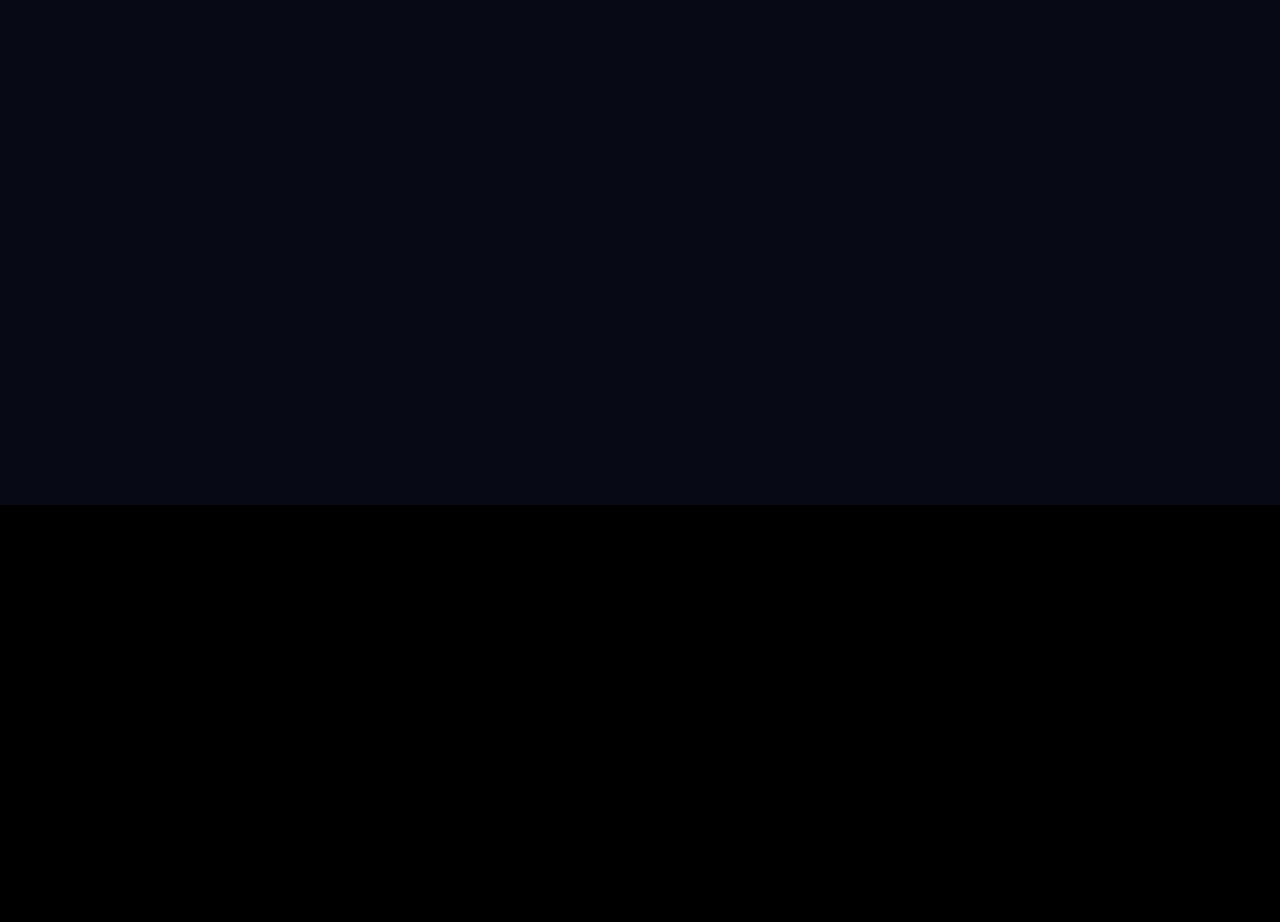
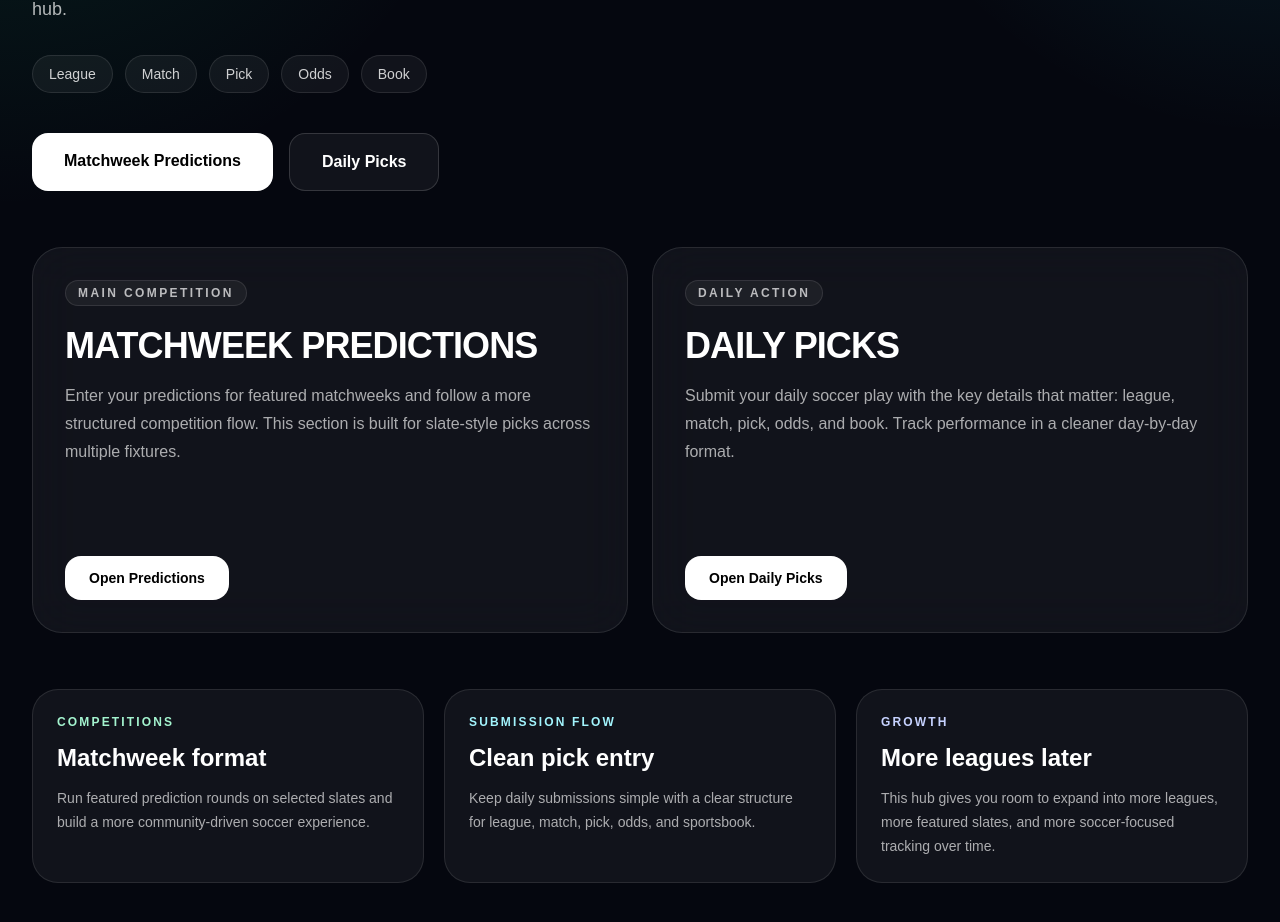
Before and after one commit to tuxedmask/forezone, a Next.js app: page /soccer in a window 1280 px wide. Shown: the part 376-1298 px from the top of the page. Before the commit the page ends 881 px from the top, so only its background shows below. Built offline with nearby package versions, Linux system fonts and the light colour scheme; no server answers.

Commit message:
Built Soccer Zone hub page

```diff
--- a/app/soccer/page.tsx
+++ b/app/soccer/page.tsx
@@ -1,17 +1,173 @@
+import Link from "next/link";
+
+function FeatureCard({
+  eyebrow,
+  title,
+  description,
+  href,
+  buttonLabel,
+  accent,
+}: {
+  eyebrow: string;
+  title: string;
+  description: string;
+  href: string;
+  buttonLabel: string;
+  accent: string;
+}) {
+  return (
+    <div className="group relative overflow-hidden rounded-[30px] border border-white/10 bg-white/5 p-6 backdrop-blur-xl transition duration-300 hover:-translate-y-1 hover:border-white/20 hover:bg-white/[0.07] sm:p-8">
+      <div
+        className={`absolute inset-0 opacity-0 blur-3xl transition duration-300 group-hover:opacity-100 ${accent}`}
+      />
+
+      <div className="relative z-10 flex h-full min-h-[320px] flex-col justify-between">
+        <div>
+          <div className="inline-flex rounded-full border border-white/10 bg-white/5 px-3 py-1 text-xs font-semibold uppercase tracking-[0.2em] text-white/70">
+            {eyebrow}
+          </div>
+
+          <h2 className="mt-5 text-3xl font-black uppercase tracking-tight text-white sm:text-4xl">
+            {title}
+          </h2>
+
+          <p className="mt-4 max-w-xl text-sm leading-7 text-white/65 sm:text-base">
+            {description}
+          </p>
+        </div>
+
+        <div className="mt-10">
+          <Link
+            href={href}
+            className="inline-flex rounded-2xl bg-white px-6 py-3 text-sm font-semibold text-black transition hover:scale-[1.02]"
+          >
+            {buttonLabel}
+          </Link>
+        </div>
+      </div>
+    </div>
+  );
+}
+
 export default function SoccerPage() {
   return (
-    <main className="min-h-screen bg-[#070914] px-4 py-16 text-white sm:px-6 lg:px-8">
-      <div className="mx-auto max-w-7xl">
-        <div className="mb-6 inline-flex rounded-full border border-emerald-400/20 bg-emerald-500/10 px-4 py-2 text-xs font-semibold uppercase tracking-[0.2em] text-emerald-200">
-          Soccer Section
+    <main className="min-h-screen bg-[#05070f] text-white">
+      <section className="relative isolate overflow-hidden">
+        <div className="absolute inset-0 bg-[radial-gradient(circle_at_top_left,rgba(16,185,129,0.16),transparent_28%),radial-gradient(circle_at_top_right,rgba(34,211,238,0.14),transparent_24%),linear-gradient(to_bottom,rgba(5,7,15,0.25),rgba(5,7,15,0.96))]" />
+
+        <div className="relative mx-auto max-w-7xl px-4 py-16 sm:px-6 lg:px-8 lg:py-20">
+          <div className="max-w-4xl">
+            <div className="inline-flex rounded-full border border-emerald-400/20 bg-emerald-500/10 px-4 py-2 text-xs font-semibold uppercase tracking-[0.22em] text-emerald-200">
+              Fore Zone • Soccer Zone
+            </div>
+
+            <h1 className="mt-6 text-5xl font-black uppercase tracking-tight sm:text-6xl lg:text-7xl">
+              Soccer Zone
+            </h1>
+
+            <p className="mt-6 max-w-2xl text-base leading-7 text-white/70 sm:text-lg">
+              Welcome to the soccer side of Fore Zone. Build matchweek
+              predictions, submit daily picks, and track your action across
+              leagues, matches, odds, and books in one clean hub.
+            </p>
+
+            <div className="mt-8 flex flex-wrap gap-3">
+              <span className="rounded-full border border-white/10 bg-white/5 px-4 py-2 text-sm text-white/80">
+                League
+              </span>
+              <span className="rounded-full border border-white/10 bg-white/5 px-4 py-2 text-sm text-white/80">
+                Match
+              </span>
+              <span className="rounded-full border border-white/10 bg-white/5 px-4 py-2 text-sm text-white/80">
+                Pick
+              </span>
+              <span className="rounded-full border border-white/10 bg-white/5 px-4 py-2 text-sm text-white/80">
+                Odds
+              </span>
+              <span className="rounded-full border border-white/10 bg-white/5 px-4 py-2 text-sm text-white/80">
+                Book
+              </span>
+            </div>
+
+            <div className="mt-10 flex flex-col gap-4 sm:flex-row">
+              <Link
+                href="/soccer/predictions"
+                className="rounded-2xl bg-white px-8 py-4 text-base font-semibold text-black transition hover:scale-[1.02]"
+              >
+                Matchweek Predictions
+              </Link>
+
+              <Link
+                href="/soccer/submit"
+                className="rounded-2xl border border-white/15 bg-white/5 px-8 py-4 text-base font-semibold text-white transition hover:scale-[1.02] hover:bg-white/10"
+              >
+                Daily Picks
+              </Link>
+            </div>
+          </div>
+
+          <div className="mt-14 grid gap-6 lg:grid-cols-2">
+            <FeatureCard
+              eyebrow="Main Competition"
+              title="Matchweek Predictions"
+              description="Enter your predictions for featured matchweeks and follow a more structured competition flow. This section is built for slate-style picks across multiple fixtures."
+              href="/soccer/predictions"
+              buttonLabel="Open Predictions"
+              accent="bg-emerald-500/20"
+            />
+
+            <FeatureCard
+              eyebrow="Daily Action"
+              title="Daily Picks"
+              description="Submit your daily soccer play with the key details that matter: league, match, pick, odds, and book. Track performance in a cleaner day-by-day format."
+              href="/soccer/submit"
+              buttonLabel="Open Daily Picks"
+              accent="bg-cyan-500/20"
+            />
+          </div>
+
+          <div className="mt-14 grid gap-5 md:grid-cols-3">
+            <div className="rounded-[26px] border border-white/10 bg-white/5 p-6">
+              <div className="text-xs font-semibold uppercase tracking-[0.18em] text-emerald-200">
+                Competitions
+              </div>
+              <h3 className="mt-3 text-2xl font-bold text-white">
+                Matchweek format
+              </h3>
+              <p className="mt-3 text-sm leading-6 text-white/65">
+                Run featured prediction rounds on selected slates and build a
+                more community-driven soccer experience.
+              </p>
+            </div>
+
+            <div className="rounded-[26px] border border-white/10 bg-white/5 p-6">
+              <div className="text-xs font-semibold uppercase tracking-[0.18em] text-cyan-200">
+                Submission Flow
+              </div>
+              <h3 className="mt-3 text-2xl font-bold text-white">
+                Clean pick entry
+              </h3>
+              <p className="mt-3 text-sm leading-6 text-white/65">
+                Keep daily submissions simple with a clear structure for league,
+                match, pick, odds, and sportsbook.
+              </p>
+            </div>
+
+            <div className="rounded-[26px] border border-white/10 bg-white/5 p-6">
+              <div className="text-xs font-semibold uppercase tracking-[0.18em] text-indigo-200">
+                Growth
+              </div>
+              <h3 className="mt-3 text-2xl font-bold text-white">
+                More leagues later
+              </h3>
+              <p className="mt-3 text-sm leading-6 text-white/65">
+                This hub gives you room to expand into more leagues, more
+                featured slates, and more soccer-focused tracking over time.
+              </p>
+            </div>
+          </div>
         </div>
-
-        <h1 className="text-4xl font-semibold tracking-tight">Soccer Hub</h1>
-        <p className="mt-4 max-w-2xl text-white/65">
-          This is where your soccer fixtures, submit pick flow, recent picks,
-          and soccer leaderboard preview will go.
-        </p>
-      </div>
+      </section>
     </main>
   );
 }
--- /dev/null
+++ b/app/soccer/predictions/page.tsx
@@ -0,0 +1,19 @@
+export default function SoccerPredictionsPage() {
+  return (
+    <main className="min-h-screen bg-[#05070f] px-4 py-16 text-white sm:px-6 lg:px-8">
+      <div className="mx-auto max-w-7xl">
+        <div className="inline-flex rounded-full border border-emerald-400/20 bg-emerald-500/10 px-4 py-2 text-xs font-semibold uppercase tracking-[0.22em] text-emerald-200">
+          Soccer Zone
+        </div>
+
+        <h1 className="mt-6 text-4xl font-black uppercase tracking-tight sm:text-5xl">
+          Matchweek Predictions
+        </h1>
+
+        <p className="mt-4 max-w-2xl text-white/65">
+          This page will be for the matchweek predictions flow.
+        </p>
+      </div>
+    </main>
+  );
+}
--- /dev/null
+++ b/app/soccer/submit/page.tsx
@@ -0,0 +1,19 @@
+export default function SoccerSubmitPage() {
+  return (
+    <main className="min-h-screen bg-[#05070f] px-4 py-16 text-white sm:px-6 lg:px-8">
+      <div className="mx-auto max-w-7xl">
+        <div className="inline-flex rounded-full border border-cyan-400/20 bg-cyan-500/10 px-4 py-2 text-xs font-semibold uppercase tracking-[0.22em] text-cyan-200">
+          Soccer Zone
+        </div>
+
+        <h1 className="mt-6 text-4xl font-black uppercase tracking-tight sm:text-5xl">
+          Daily Picks
+        </h1>
+
+        <p className="mt-4 max-w-2xl text-white/65">
+          This page will be for the soccer daily pick submission flow.
+        </p>
+      </div>
+    </main>
+  );
+}
```
